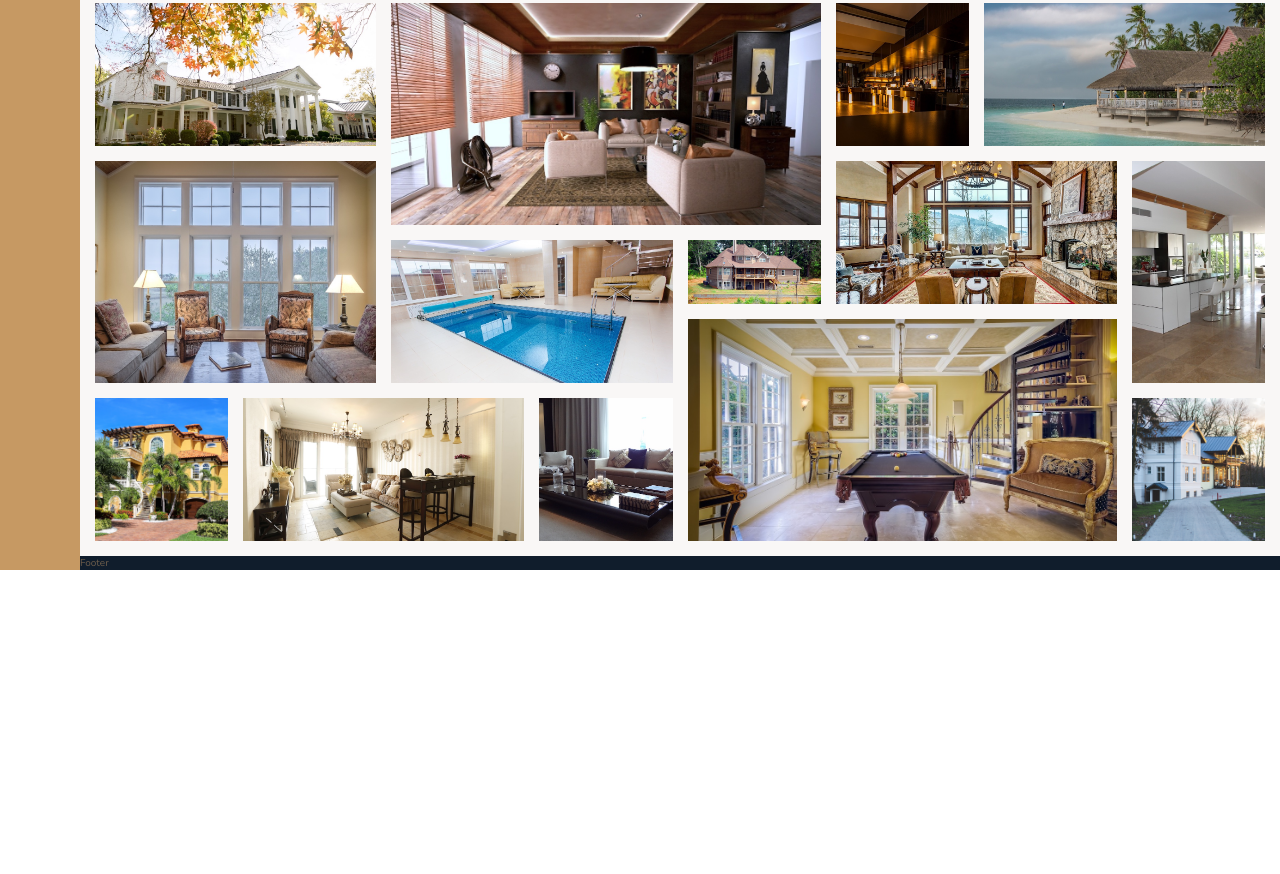
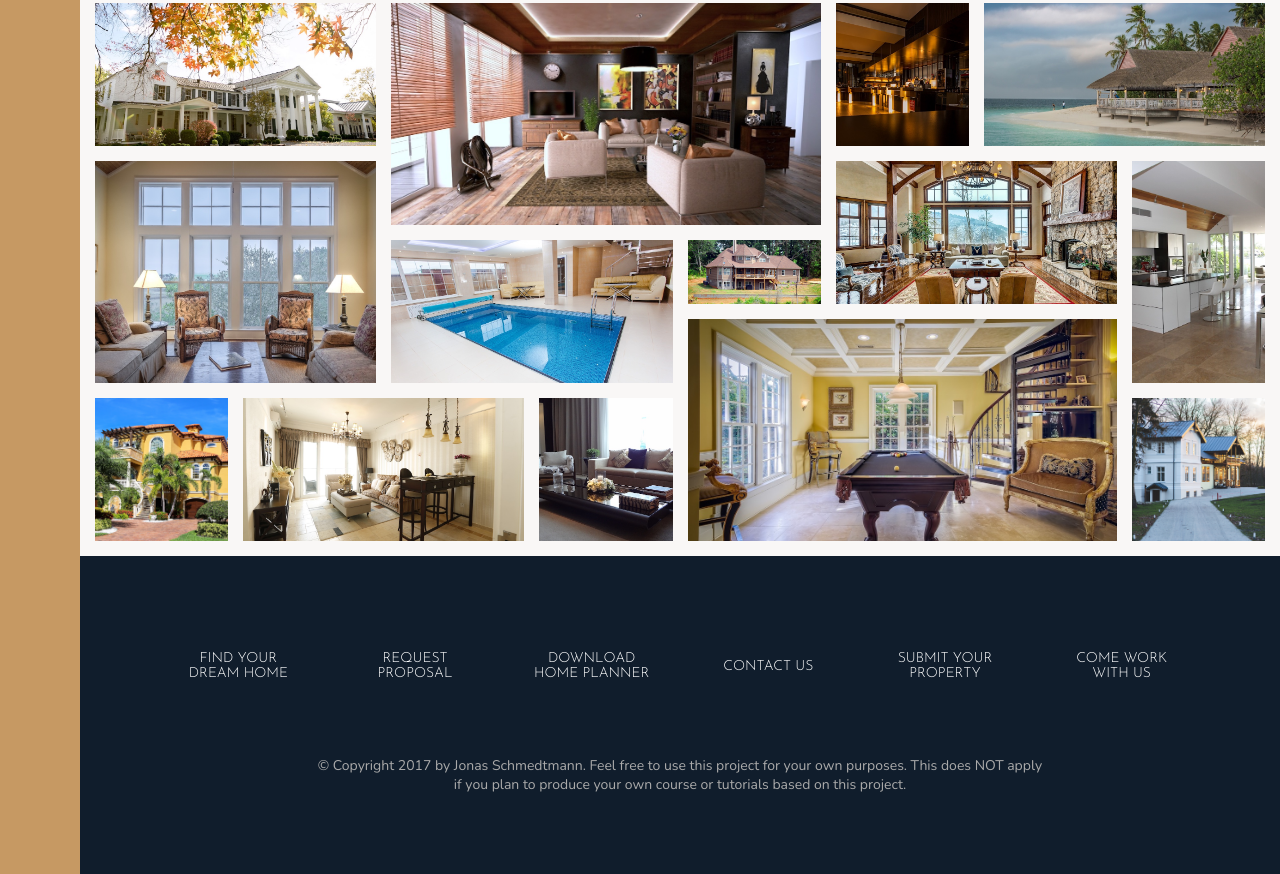
Before and after one commit to benjimon24/css-nexter, a website: page index.html in a window 1280 px wide. Shown: the part 3014-3888 px from the top of the page. Before the commit the page ends 3584 px from the top, so only its background shows below. Drawn offline with nearby package versions, Linux system fonts and the light colour scheme.

Commit message:
add markup and styling for footer component

```diff
--- a/index.html
+++ b/index.html
@@ -274,6 +274,19 @@
       </figure>
     </section>
 
-    <footer class="footer">Footer</footer>
+    <footer class="footer">
+      <ul class="nav">
+        <li class="nav__item"><a href="" class="nav__link">Find your dream home</a></li>
+        <li class="nav__item"><a href="" class="nav__link">Request proposal</a></li>
+        <li class="nav__item"><a href="" class="nav__link">Download home planner</a></li>
+        <li class="nav__item"><a href="" class="nav__link">Contact us</a></li>
+        <li class="nav__item"><a href="" class="nav__link">Submit your property</a></li>
+        <li class="nav__item"><a href="" class="nav__link">Come work with us</a></li>
+      </ul>
+
+      <p class="copyright">
+        &copy; Copyright 2017 by Jonas Schmedtmann. Feel free to use this project for your own purposes. This does NOT apply if you plan to produce your own course or tutorials based on this project.
+      </p>
+    </footer>
   </body>
 </html>
--- a/sass/_footer.scss
+++ b/sass/_footer.scss
@@ -1,4 +1,41 @@
 .footer {
   background-color: $color-secondary;
   grid-column: full-start / full-end;
+  padding: 8rem;
 }
+
+.nav {
+  list-style: none;
+  display: grid;
+  grid-template-columns: repeat(auto-fit, minmax(15rem, 1fr));
+  grid-gap: 2rem;
+  align-items: center;
+
+  &__link:link,
+  &__link:visited {
+    font-size: 1.4rem;
+    color: #fff;
+    text-decoration: none;
+    font-family: $font-display;
+    text-transform: uppercase;
+    text-align: center;
+    padding: 1.5rem;
+    display: block;
+    transition: all 0.2s;
+
+    &:hover, &:active {
+      background-color: rgba( #fff, 0.05);
+      transform: translateY(-3px)
+    }
+  }
+}
+
+.copyright {
+  font-size: 1.4rem;
+  color: $color-grey-light-2;
+  margin-top: 6rem;
+  margin-right: auto;
+  margin-left: auto;
+  text-align: center;
+  width: 70%;
+}
```
Also changed, not shown: css/style.css.
